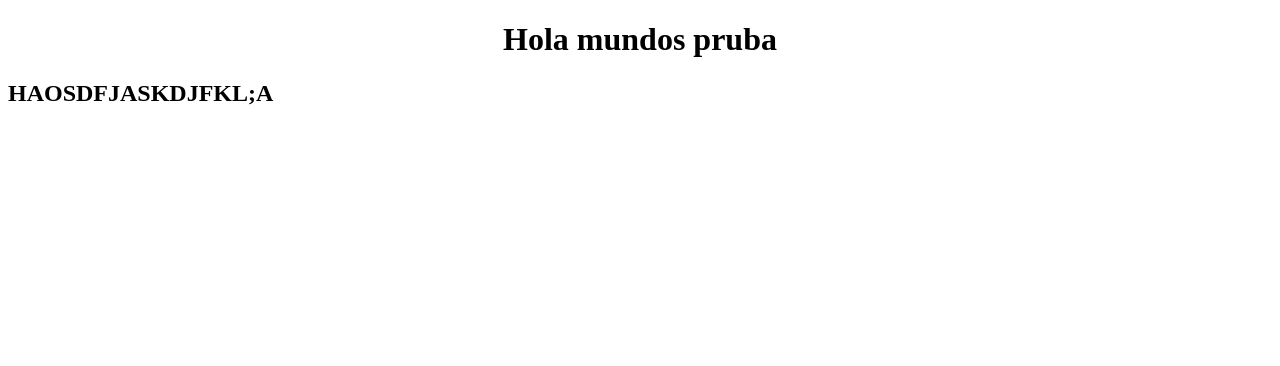
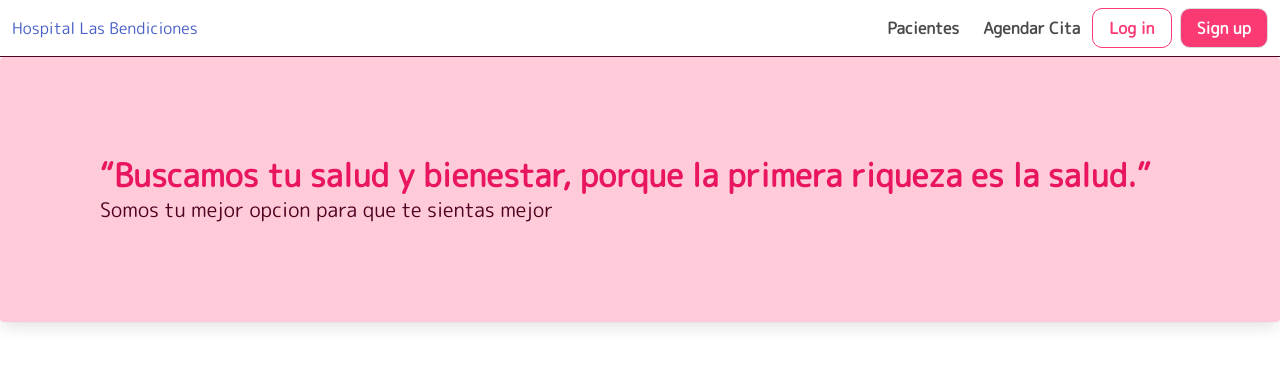
Before and after one commit to AdolfoAldana/Hospital_Project, a plain HTML site: page Index.html in a window 1280 px wide. Drawn offline with nearby package versions, Linux system fonts and the light colour scheme.

Commit message:
MainWebpage

```diff
--- a/Index.html
+++ b/Index.html
@@ -1,14 +1,125 @@
-<!DOCTYPE html>
-<html lang="en">
+<html>
+
 <head>
-    <meta charset="UTF-8">
-    <meta name="viewport" content="width=device-width, initial-scale=1.0">
-    <title>Document</title>
+    <meta charset="utf-8" />
+    <meta name="viewport" content="initial-scale=1, width=device-width" />
+
+    <link rel="stylesheet" href="style.css" />
+    <link rel="stylesheet" href="https://fonts.googleapis.com/css2?family=Roboto:wght@400;500;700&display=swap" />
+    <link rel="stylesheet" href="https://cdn.jsdelivr.net/npm/bulma@0.9.4/css/bulma.min.css">
 </head>
-<body>
-    <div>
-        <center><h1>Hola mundos pruba</h1></center>
-        <h2>HAOSDFJASKDJFKL;A</h2>
-    </div>
+<style>
+    @import url('https://fonts.googleapis.com/css2?family=M+PLUS+Rounded+1c&display=swap');
+
+#hola {
+    font-family: "M PLUS Rounded 1c", sans-serif;
+    font-weight: 400;
+    font-style: normal;
+}
+
+/*Navbar*/
+#Main-Navbar {
+    border-bottom: 1px solid #4f0222;
+
+}
+
+/*Botones*/
+#button-sign-up {
+    background-color: #fb3973;
+    color: white;
+    border-radius: 10px;
+
+}
+
+/*
+#button-sign-up::hover{
+    background-color: #e9155f;
+    transition: ease 1s;
+}
+*/
+#button-log-in {
+    background-color: white;
+    color: #fb3973;
+    border-radius: 10px;
+    border: #fb3973 1px solid;
+}
+
+/*Tarjeta*/
+#Main-Card {
+    /*box-shadow: 0px 5px 10px 0px #8d0e45;*/
+    background-color: #ffcbd9;
+    color: white;
+    padding: 100px;
+    .title {
+        color: #e9155f;
+    }
+
+    .subtitle {
+        color: #4f0222;
+    }
+
+
+}
+</style>
+<body class="body">
+    <div id="Hola">
+    <nav class="navbar" role="navigation" aria-label="main navigation" id="Main-Navbar">
+        <div class="navbar-brand">
+            <a class="navbar-item">
+                <h5>Hospital Las Bendiciones</h5>
+            </a>
+
+            <a role="button" class="navbar-burger" aria-label="menu" aria-expanded="false"
+                data-target="navbarBasicExample">
+                <span aria-hidden="true"></span>
+                <span aria-hidden="true"></span>
+                <span aria-hidden="true"></span>
+            </a>
+        </div>
+
+        <div class="navbar-menu">
+            <div class="navbar-end">
+                <div class="navbar-item">
+                    <a class="navbar-item">
+                        <strong>Pacientes</strong>
+                    </a>
+
+                    <a class="navbar-item">
+                        <strong>Agendar Cita</strong>
+                    </a>
+                    <div class="buttons">
+
+                        <a class="button" id="button-log-in">
+                            <strong>Log in</strong>
+                        </a>
+                        <a class="button" id="button-sign-up">
+                            <strong>Sign up</strong>
+                        </a>
+                    </div>
+                </div>
+            </div>
+        </div>
+    </nav>
+    <header>
+        <div class="card">
+            <div class="card-content" id="Main-Card">
+                <div id="Letters">
+                    <p class="title">
+                        “Buscamos tu salud y bienestar, porque la primera riqueza es la salud.”
+                    </p>
+                    <p class="subtitle">
+                        Somos tu mejor opcion para que te sientas mejor
+                    </p>
+                </div>
+            </div>
+
+        </div>
+    </header>
+
+    <scripts>
+        <script src="https://cdn.jsdelivr.net/npm/@floating-ui/core@1.6.0"></script>
+        <script src="https://cdn.jsdelivr.net/npm/@floating-ui/dom@1.6.3"></script>
+    </scripts>
 </body>
+</div>
 </html>
```
